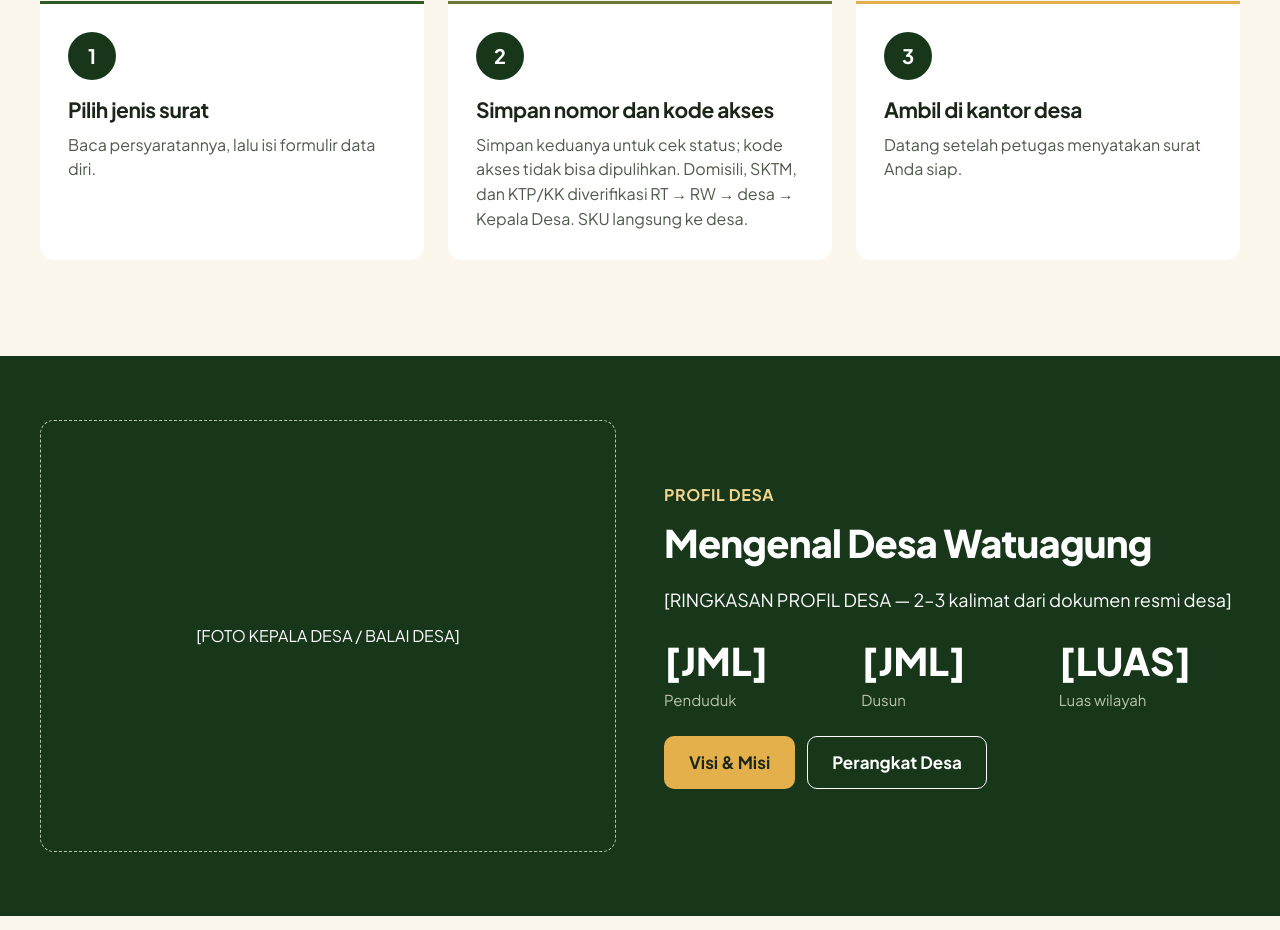
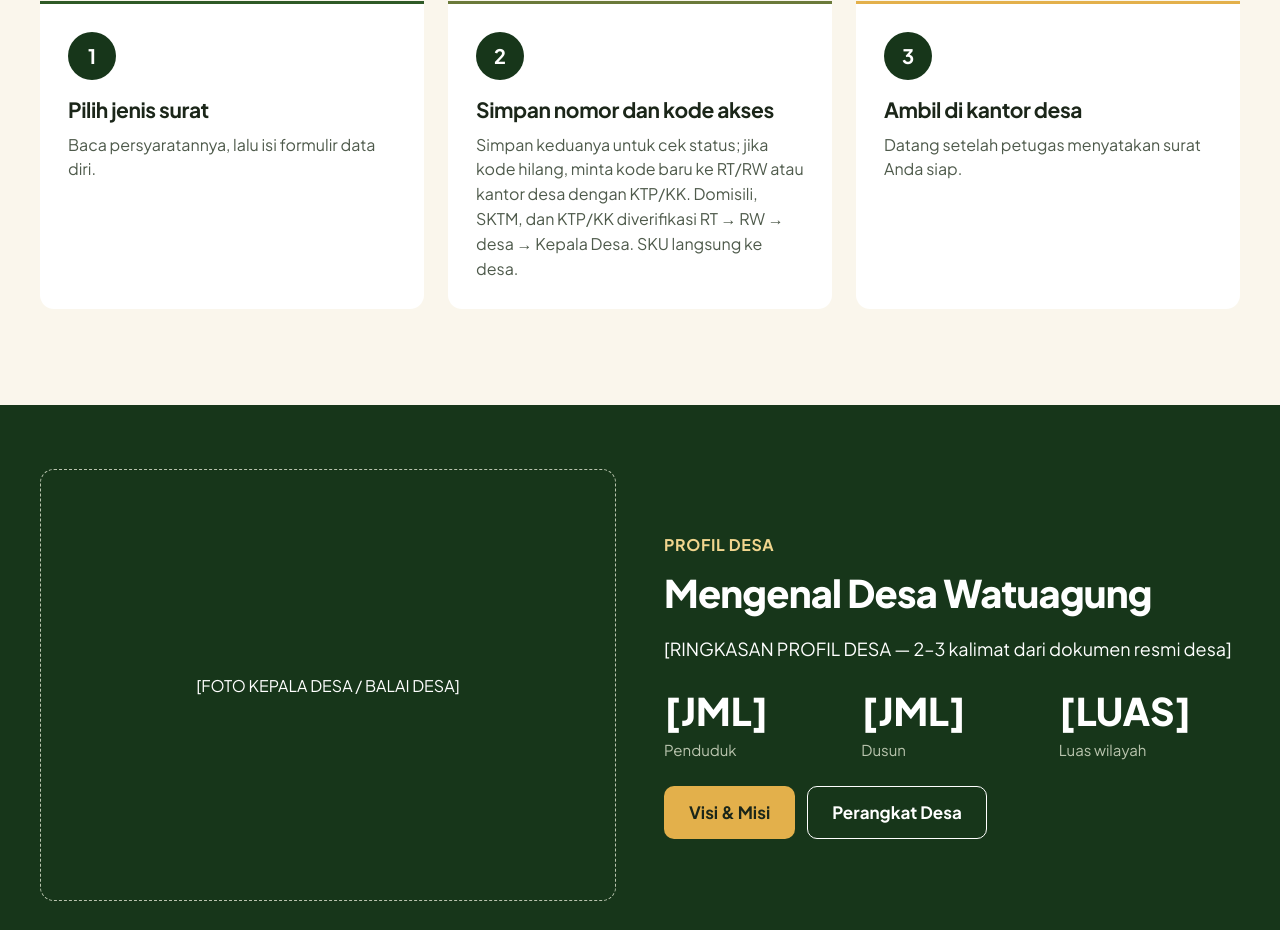
Before and after one commit to yann-gamedev/watuagung_zuma, a Next.js app: page / in a window 1280 px wide. Shown: the part 1520-2450 px from the top of the page. Built offline with nearby package versions, Linux system fonts and the light colour scheme.

Commit message:
docs(home): update access code retrieval instructions

```diff
--- a/app/page.tsx
+++ b/app/page.tsx
@@ -21,7 +21,7 @@ export default function Home() {
             ],
             [
               "Simpan nomor dan kode akses",
-              "Simpan keduanya untuk cek status; kode akses tidak bisa dipulihkan. Domisili, SKTM, dan KTP/KK diverifikasi RT → RW → desa → Kepala Desa. SKU langsung ke desa.",
+              "Simpan keduanya untuk cek status; jika kode hilang, minta kode baru ke RT/RW atau kantor desa dengan KTP/KK. Domisili, SKTM, dan KTP/KK diverifikasi RT → RW → desa → Kepala Desa. SKU langsung ke desa.",
             ],
             [
               "Ambil di kantor desa",
```
